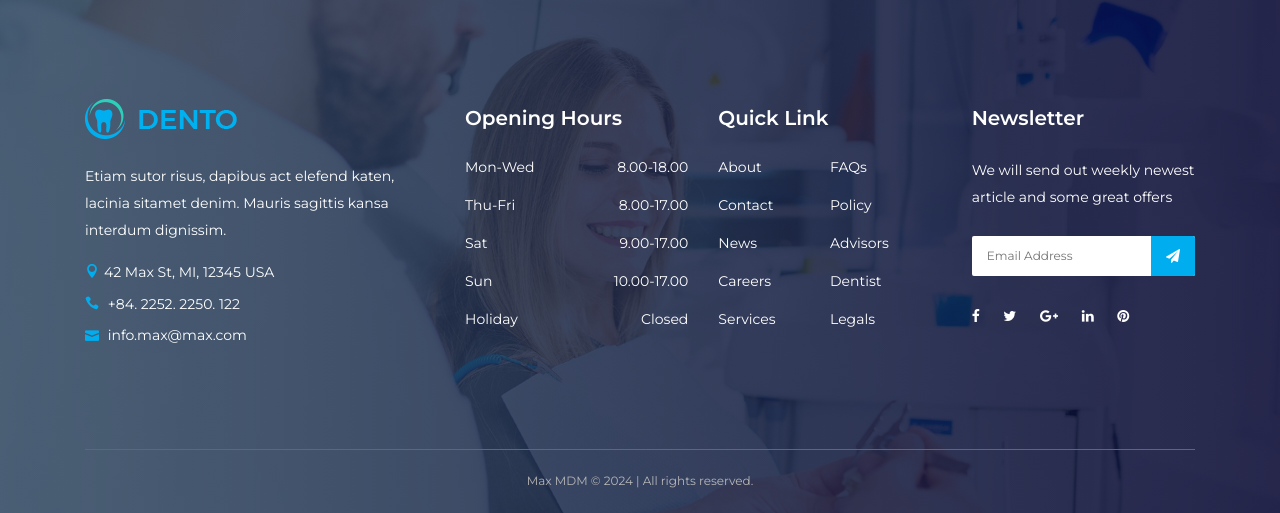
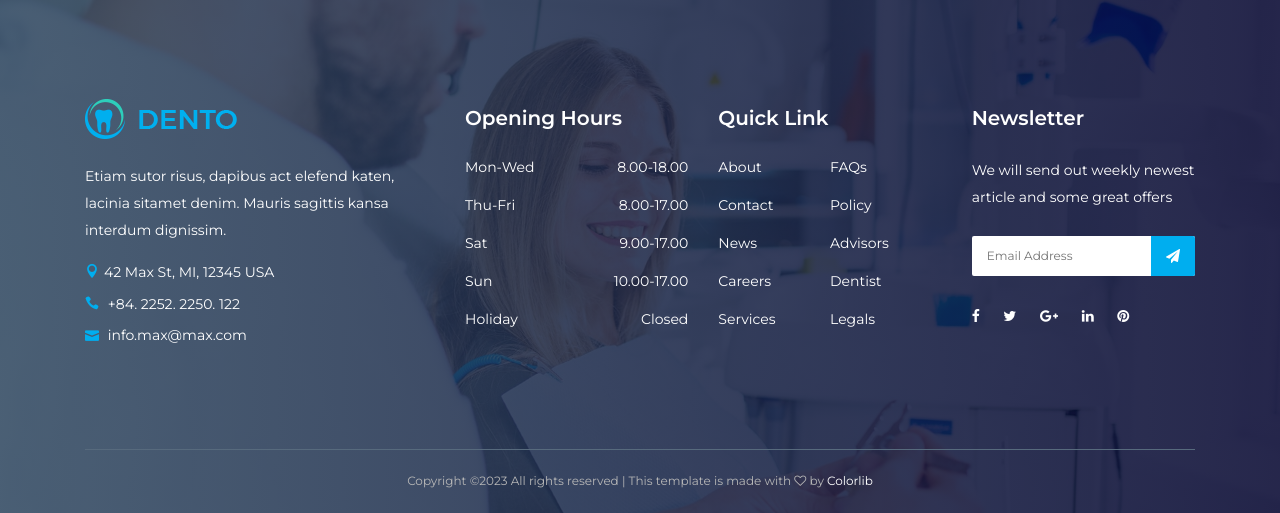
Before and after one commit to Matrix-63/DjengoDental, a Django app: page /contact.html in a window 1280 px wide. Shown: the part 1518-2031 px from the top of the page. Run offline with Django 4.2, Linux system fonts and the light colour scheme; some libraries are stand-ins or nearby versions; some web fonts are replaced.

Commit message:
Tweaked text in footer

```diff
--- a/dental/settings.py
+++ b/dental/settings.py
@@ -131,8 +131,8 @@ STATICFILES_DIRS = [
 # Email settings for google
 EMAIL_HOST = 'smtp.gmail.com'
 EMAIL_PORT = 587
-EMAIL_HOST_USER = 'drjb@gmail.com'
-EMAIL_HOST_PASSWORD = 'dentalPW'
+EMAIL_HOST_USER = 'info.max@max.com'
+EMAIL_HOST_PASSWORD = '************'
 EMAIL_USE_TLS = True
 EMAIL_USE_SSL = False
 
--- a/website/templates/contact.html
+++ b/website/templates/contact.html
@@ -319,7 +319,9 @@
       <div class="row">
         <div class="col-12">
           <div class="copywrite-content">
-            <p> Max MDM &copy; 2024 | All rights reserved.</p>
+            <p><!-- Link back to Colorlib can't be removed. Template is licensed under CC BY 3.0. -->
+Copyright &copy;<script>document.write(new Date().getFullYear());</script> All rights reserved | This template is made with <i class="fa fa-heart-o" aria-hidden="true"></i> by <a href="https://colorlib.com" target="_blank">Colorlib</a>
+<!-- Link back to Colorlib can't be removed. Template is licensed under CC BY 3.0. --></p>
           </div>
         </div>
       </div>
--- a/website/templates/home.html
+++ b/website/templates/home.html
@@ -830,7 +830,9 @@
       <div class="row">
         <div class="col-12">
           <div class="copywrite-content">
-            <p> Max MDM &copy; 2024 | All rights reserved.</p>
+            <p><!-- Link back to Colorlib can't be removed. Template is licensed under CC BY 3.0. -->
+Copyright &copy;<script>document.write(new Date().getFullYear());</script> All rights reserved | This template is made with <i class="fa fa-heart-o" aria-hidden="true"></i> by <a href="https://colorlib.com" target="_blank">Colorlib</a>
+<!-- Link back to Colorlib can't be removed. Template is licensed under CC BY 3.0. --></p>
           </div>
         </div>
       </div>
```
